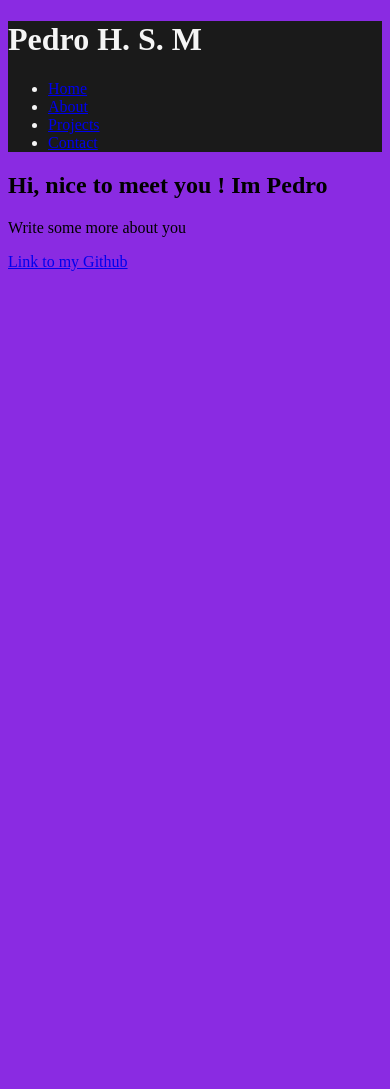
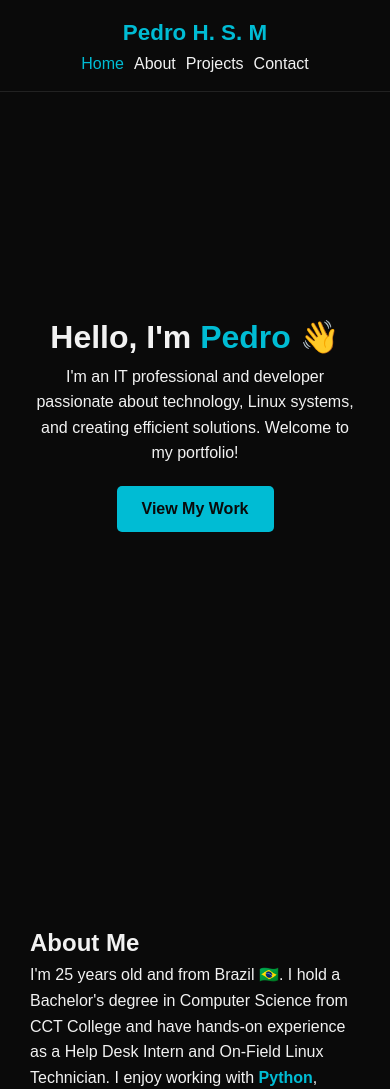
Before and after one commit to pedromarcal12/Portfolio, a plain HTML site: page webportfolio/Portfolio.html in a window 390 px wide. Shown: the top 1089 px of the page. Before the commit the page ends 844 px from the top, so only its background shows below. Drawn offline with Linux system fonts and the light colour scheme.

Commit message:
Nearly done
Just trying how to host it using Github, still need to do some changes.

```diff
--- a/webportfolio/Portfolio.html
+++ b/webportfolio/Portfolio.html
@@ -1,37 +1,94 @@
 <!DOCTYPE html>
-<html>
+<html lang="en">
 <head>
-    <title> Pedro Henrique | Portfolio </title>
+    <meta charset="UTF-8">
+    <meta name="viewport" content="width=device-width, initial-scale=1.0">
+    <title>Pedro Henrique | Portfolio</title>
     <link rel="stylesheet" href="style.css">
 </head>
 
 <body>
-
-    <!-- Creating the header -->
-    <header>
-        <h1 class="logo"> Pedro H. S. M </h1>
+    <!-- Header -->
+    <header id="header">
+        <h1 class="logo">Pedro H. S. M</h1>
         <nav>
-            <ul>
-                <li><a href = #home>Home</a></li>
-                <li><a href = #about>About</a></li>
-                <li><a href = #project>Projects</a></li>
-                <li><a href = #contact>Contact</a></li>
+            <ul class="nav-links">
+                <li><a href="#home" class="nav-link active">Home</a></li>
+                <li><a href="#about" class="nav-link">About</a></li>
+                <li><a href="#projects" class="nav-link">Projects</a></li>
+                <li><a href="#contact" class="nav-link">Contact</a></li>
             </ul>
         </nav>
     </header>
 
-<!-- About me section -->
-<section id="home" class="home section">
-    <h1>Hi, nice to meet you ! Im <span>Pedro</span></h1>
-    <p>Write some more about you</p>
-</section>
+    <!-- Home Section -->
+    <section id="home" class="section home fade-in">
+        <div class="home-content">
+            <h2>Hello, I'm <span>Pedro</span> 👋</h2>
+            <p>
+                I'm an IT professional and developer passionate about technology, Linux systems, and creating efficient solutions.
+                Welcome to my portfolio!
+            </p>
+            <a href="#projects" class="btn">View My Work</a>
+        </div>
+    </section>
 
-<!-- Projects section -->
-<section id="about">
+    <!-- About Section -->
+    <section id="about" class="section about fade-in">
+        <h2>About Me</h2>
+        <p>
+            I'm 25 years old and from Brazil 🇧🇷.
+            I hold a Bachelor's degree in Computer Science from CCT College and have hands-on experience as a Help Desk Intern and On-Field Linux Technician.
+            I enjoy working with <strong>Python</strong>, troubleshooting systems, and exploring automation and networking tools.
+        </p>
+    </section>
 
+    <!-- Projects Section -->
+    <section id="projects" class="section projects fade-in">
+        <h2>Projects</h2>
+        <div class="project-grid">
 
-</section>
+            <div class="project-card">
+                <h3>System Monitoring Script</h3>
+                <p>
+                    A Python tool for monitoring server performance and logging system metrics automatically.
+                </p>
+                <a href="https://github.com/pedromarcal12/system-monitoring" target="_blank" class="btn small">View on GitHub</a>
+            </div>
 
+            <div class="project-card">
+                <h3>Personal Portfolio</h3>
+                <p>
+                    The website you’re viewing right now — built using HTML, CSS, and JavaScript.
+                </p>
+                <a href="https://github.com/pedromarcal12" target="_blank" class="btn small">View Code</a>
+            </div>
 
-<a href="https://github.com/pedromarcal12">Link to my Github</a>
+        </div>
+    </section>
+
+    <!-- Contact Section -->
+    <section id="contact" class="section contact fade-in">
+        <h2>Contact</h2>
+        <p>Let’s connect! Fill out the form below or reach out through my socials.</p>
+
+        <form action="https://formspree.io/f/your-form-id" method="POST" class="contact-form">
+            <input type="text" name="name" placeholder="Your Name" required>
+            <input type="email" name="_replyto" placeholder="Your Email" required>
+            <textarea name="message" rows="5" placeholder="Your Message" required></textarea>
+            <button type="submit" class="btn">Send Message</button>
+        </form>
+    </section>
+
+    <!-- Footer -->
+    <footer>
+        <p>© 2025 Pedro Henrique. All rights reserved.</p>
+        <div class="social-links">
+            <a href="https://github.com/pedromarcal12" target="_blank">GitHub</a> |
+            <a href="https://www.linkedin.com/in/pedromarcal12/" target="_blank">LinkedIn</a>
+        </div>
+    </footer>
+
+    <script src="script.js"></script>
 </body>
+</html>
--- /dev/null
+++ b/webportfolio/script.js
@@ -0,0 +1,36 @@
+// Smooth section reveal on scroll
+const fadeElements = document.querySelectorAll('.fade-in');
+
+const revealOnScroll = () => {
+  fadeElements.forEach(el => {
+    const rect = el.getBoundingClientRect();
+    if (rect.top < window.innerHeight - 100) {
+      el.classList.add('visible');
+    }
+  });
+};
+
+window.addEventListener('scroll', revealOnScroll);
+revealOnScroll(); // Run once on load
+
+// Highlight active nav link
+const navLinks = document.querySelectorAll('.nav-link');
+const sections = document.querySelectorAll('section');
+
+window.addEventListener('scroll', () => {
+  let current = '';
+
+  sections.forEach(section => {
+    const sectionTop = section.offsetTop - 120;
+    if (pageYOffset >= sectionTop) {
+      current = section.getAttribute('id');
+    }
+  });
+
+  navLinks.forEach(link => {
+    link.classList.remove('active');
+    if (link.getAttribute('href').includes(current)) {
+      link.classList.add('active');
+    }
+  });
+});
--- a/webportfolio/style.css
+++ b/webportfolio/style.css
@@ -1,16 +1,193 @@
-body {
-    background-color: blueviolet;
+* {
+    margin: 0;
+    padding: 0;
+    box-sizing: border-box;
+    font-family: 'Poppins', sans-serif;
+    scroll-behavior: smooth;
 }
 
-header {
-    background: #1a1a1a;
-    color: whitesmoke;
+body {
+    background-color: #0a0a0a;  /* dark background */
+    color: #f2f2f2;             /* light text */
+    line-height: 1.6;
 }
 
-nav {
-    margin: 10;
+/* Headings and spans for contrast */
+h1, h2, h3, p, a, span {
+    color: #f2f2f2;
 }
 
-nav a:hover{
-    color:antiquewhite;
+/* Highlighted accent text */
+span, strong {
+    color: #00bcd4;
 }
+
+/* Header */
+header {
+    position: fixed;
+    top: 0;
+    width: 100%;
+    background: rgba(10, 10, 10, 0.9);
+    display: flex;
+    justify-content: space-between;
+    align-items: center;
+    padding: 15px 40px;
+    z-index: 100;
+    border-bottom: 1px solid #222;
+}
+
+.logo {
+    color: #00bcd4;
+    font-size: 1.4em;
+    font-weight: 600;
+}
+
+.nav-links {
+    display: flex;
+    list-style: none;
+    gap: 25px;
+}
+
+.nav-link {
+    text-decoration: none;
+    color: #f2f2f2;
+    transition: color 0.3s ease;
+}
+
+.nav-link:hover,
+.nav-link.active {
+    color: #00bcd4;
+}
+
+/* Sections */
+.section {
+    padding: 100px 60px;
+    min-height: 100vh;
+}
+
+/* Home */
+.home {
+    display: flex;
+    justify-content: center;
+    align-items: center;
+    text-align: center;
+}
+
+.home-content h2 {
+    font-size: 2em;
+}
+
+.home-content span {
+    color: #00bcd4;
+}
+
+.btn {
+    display: inline-block;
+    margin-top: 20px;
+    padding: 10px 25px;
+    background: #00bcd4;
+    color: #0a0a0a;
+    border: none;
+    border-radius: 5px;
+    text-decoration: none;
+    font-weight: bold;
+    transition: background 0.3s ease;
+}
+
+.btn:hover {
+    background: #0097a7;
+}
+
+.btn.small {
+    padding: 8px 18px;
+    font-size: 0.9em;
+}
+
+/* Projects */
+.project-grid {
+    display: grid;
+    grid-template-columns: repeat(auto-fit, minmax(250px, 1fr));
+    gap: 30px;
+}
+
+.project-card {
+    background: #111;
+    padding: 20px;
+    border-radius: 10px;
+    border: 1px solid #222;
+    transition: transform 0.3s ease, box-shadow 0.3s ease;
+}
+
+.project-card:hover {
+    transform: translateY(-5px);
+    box-shadow: 0 0 15px rgba(0, 188, 212, 0.2);
+}
+
+/* Contact */
+.contact-form {
+    max-width: 500px;
+    margin: 0 auto;
+    display: flex;
+    flex-direction: column;
+    gap: 15px;
+}
+
+.contact-form input,
+.contact-form textarea {
+    padding: 10px;
+    border: 1px solid #333;
+    border-radius: 5px;
+    background: #1a1a1a;
+    color: #fff;
+}
+
+.contact-form button {
+    cursor: pointer;
+}
+
+/* Footer */
+footer {
+    text-align: center;
+    padding: 20px 0;
+    border-top: 1px solid #222;
+    background: #0a0a0a;
+}
+
+.social-links a {
+    color: #00bcd4;
+    text-decoration: none;
+}
+
+.social-links a:hover {
+    text-decoration: underline;
+}
+
+/* Animations */
+.fade-in {
+    opacity: 0;
+    transform: translateY(40px);
+    transition: all 0.6s ease-out;
+}
+
+.fade-in.visible {
+    opacity: 1;
+    transform: translateY(0);
+}
+
+/* Responsive */
+@media (max-width: 768px) {
+    header {
+        flex-direction: column;
+        text-align: center;
+    }
+
+    .nav-links {
+        flex-wrap: wrap;
+        justify-content: center;
+        gap: 10px;
+    }
+
+    .section {
+        padding: 80px 30px;
+    }
+}
```
Also changed, not shown: webportfolio/index.js (deleted), 1 other file.
